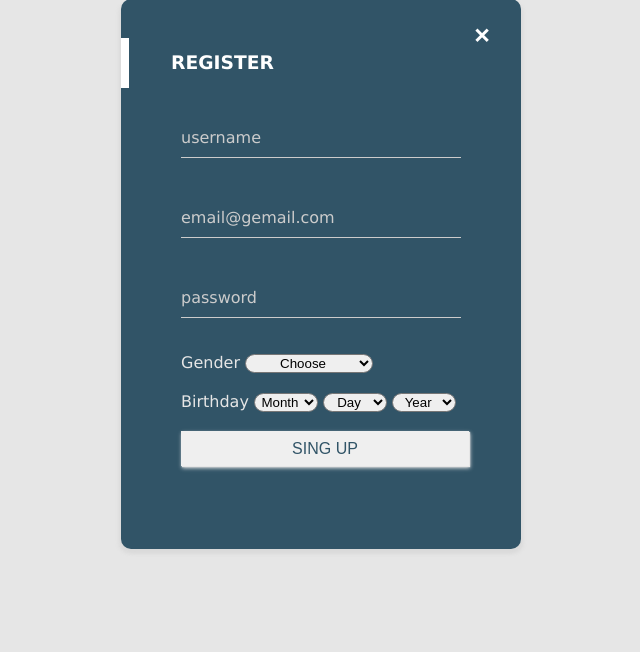
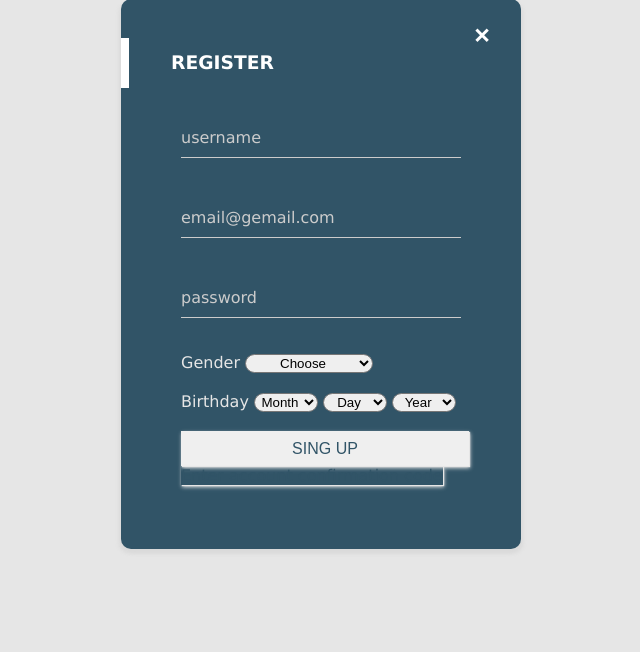
Before and after one commit to NourHane018/Project, a PHP site: page /myphp/register.php in a window 1280 px wide. Shown: the part 126-778 px from the top of the page, without its empty margins (319-959 px from the left). Run offline with PHP 8.4, Linux system fonts and the light colour scheme; a user stored in the database is signed in; data that the repository does not hold is empty.

Commit message:
register

```diff
--- a/All php/register.php
+++ b/All php/register.php
@@ -68,6 +68,7 @@
  </div>
 
  <input type="submit" name="submit" id="submit" value="SING UP" class="btn2">
+ <a href="code.php" class="btn2">Enter account confirmation code</a>
  </div>
 </div>
 
```
